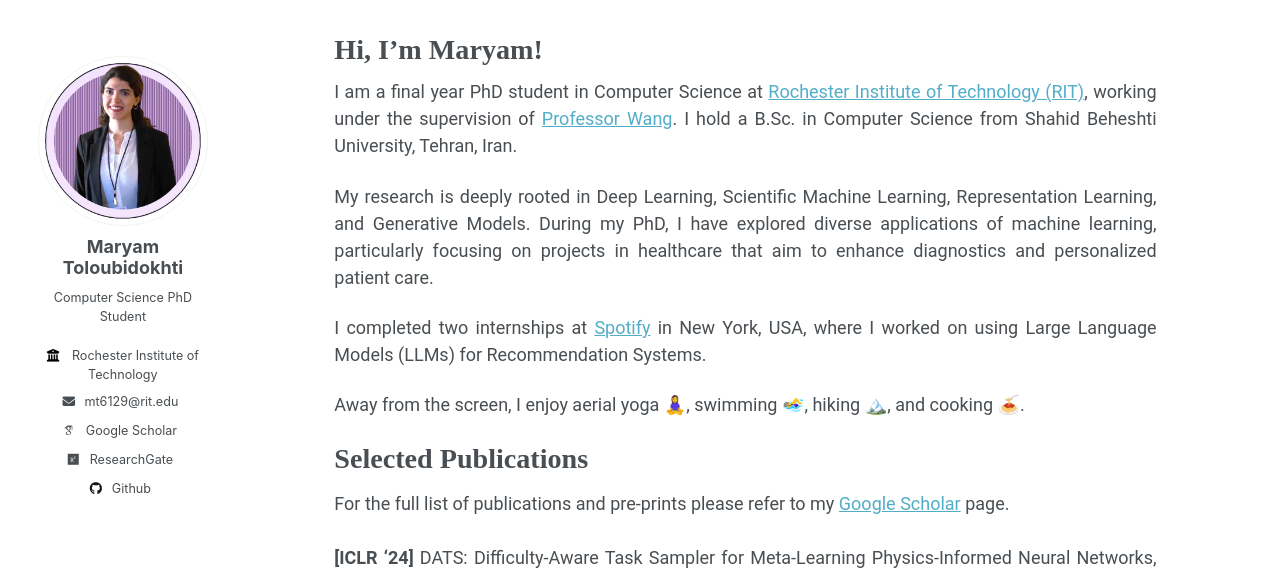
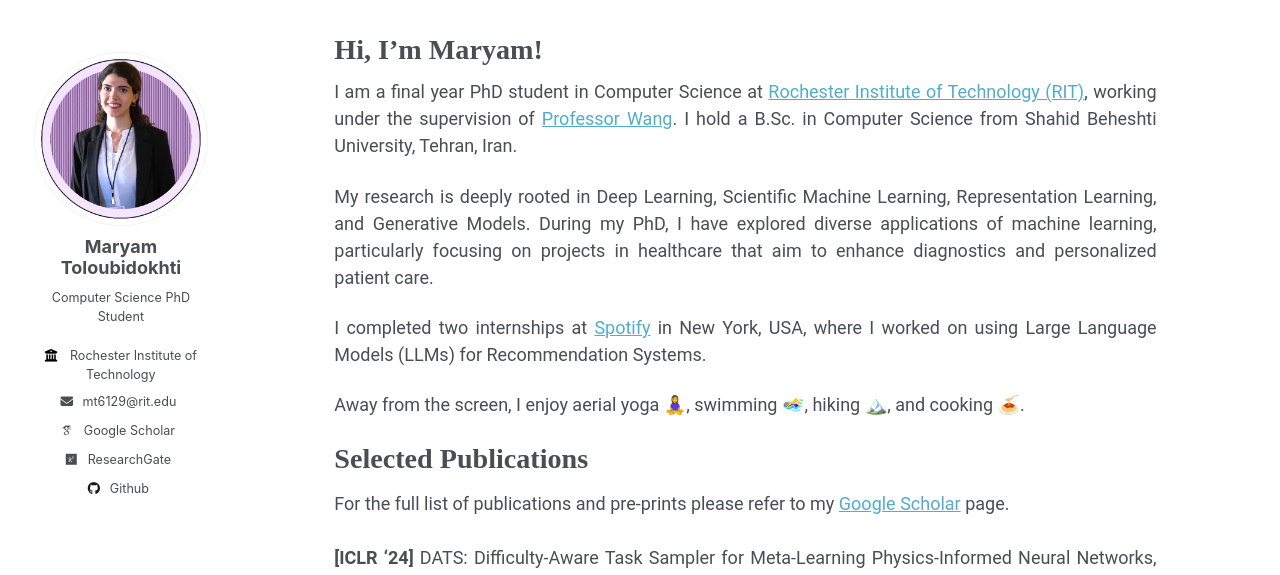
Before and after one commit to maryamTolou/MaryTolou, a Jekyll site: the page built from _pages/about.md, in a window 1280 px wide. Shown: the top 575 px of the page. Built offline with Jekyll 4.4.1, drawn with Linux system fonts in a browser that asks for light colours; some web fonts are replaced.

Commit message:
avatar size fix

```diff
--- a/_sass/_sidebar.scss
+++ b/_sass/_sidebar.scss
@@ -13,7 +13,7 @@
     align-items: center;
 
       // min-width: 300px; /* Adjust the value based on your content size */
-    padding: 20px; /* Provides space around the content */
+    padding: 16px; /* Provides space around the content */
     width: 100%;
     align-items: center; // This will center the content horizontally
     -webkit-transform: translate3d(0, 0 , 0);
@@ -136,10 +136,14 @@
 
   .author__avatar {
     display: table-cell;
+    // display: flex;
     vertical-align: top;
-    width: 36px;
+    width: 60px;
+    // width: 100%;
+    justify-content: center;
+    align-items: center;
     // set width only, for non-square avatars
-    // height: 36px;
+    // height: 50px;
 
     @include breakpoint($large) {
       display: block;
@@ -161,7 +165,8 @@
 
   .author__content {
     display: table-cell;
-    vertical-align: top;
+    // vertical-align::
+    vertical-align: middle;
     padding-left: 15px;
     padding-right: 25px;
     line-height: 1;
```
